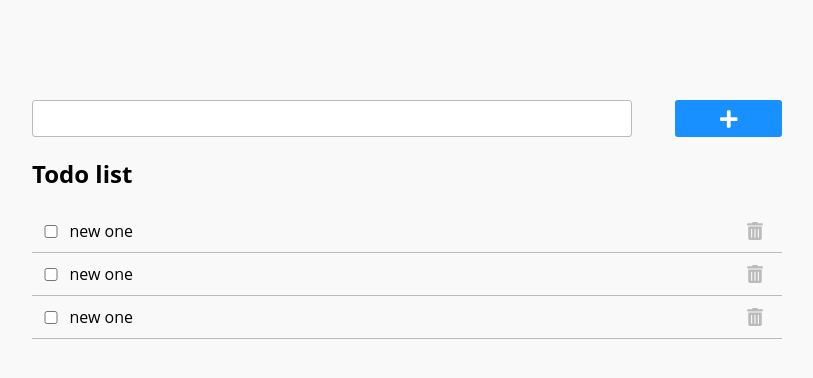
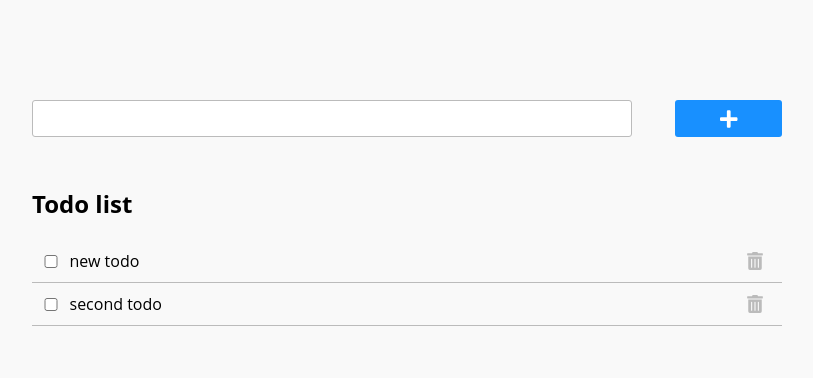
Before and after one commit to evgenydus/react-todo-app, a React (Create React App) app: page / in a window 1280 px wide. Shown: the top 378 px of the page, without its empty margins (233-1046 px from the left). Built offline with nearby package versions, Linux system fonts and the light colour scheme.

Commit message:
feat: implement task completing

```diff
--- a/src/Components/App/App.js
+++ b/src/Components/App/App.js
@@ -1,18 +1,39 @@
-import React from 'react';
+import React, { Component } from 'react';
 
 import './App.css';
 
 import AddTodo from '../AddTodo';
 import TodoList from '../TodoList';
 
-class App extends React.Component {
+class App extends Component {
+  constructor(props) {
+    super(props);
+    this.state = {
+      todos: [
+        {id: 1, text: 'new todo', isCompleted: false},
+        {id: 2, text: 'second todo', isCompleted: false},
+      ]
+    }
+  }
+
+  toggleTodo = (id) => {
+    this.setState(
+      this.state.todos.map(todo => {
+        if (todo.id === id) {
+          todo.isCompleted = !todo.isCompleted
+        }
+        return todo
+      })
+    )
+  }
 
   render() {
+    const { todos } = this.state;
 
     return (
       <div className="App">
         <AddTodo />
-        <TodoList />
+        <TodoList onToggle={this.toggleTodo} todos={todos} />
       </div>
     );
   }
--- a/src/Components/TodoList/TodoItem/index.css
+++ b/src/Components/TodoList/TodoItem/index.css
@@ -24,8 +24,13 @@
   flex-basis: 5%;
   font-size: 18px;
   max-width: 20px;
+  transition: .25s;
 }
 
 .remove-button:hover {
   color: #f52e39;
 }
+
+.done {
+  text-decoration: line-through;
+}
--- a/src/Components/TodoList/TodoItem/index.js
+++ b/src/Components/TodoList/TodoItem/index.js
@@ -5,18 +5,22 @@ import './index.css';
 import { FontAwesomeIcon } from '@fortawesome/react-fontawesome';
 import { faTrashAlt } from '@fortawesome/free-solid-svg-icons';
 
-class TodoItem extends React.Component {
+const TodoItem = ({ onChange, todo }) => {
+  const textStyles = ['todo-text']
+  if (todo.isCompleted) textStyles.push('done');
 
-  render() {
-
-    return(
-      <li className="todo-item">
-        <input className="checkbox" type="checkbox" />
-        <div className="todo-text">new one</div>
-        <FontAwesomeIcon className="remove-button" icon={faTrashAlt} />
-      </li>
-    )
-  }
+  return (
+    <li className="todo-item">
+      <input
+        checked={todo.isCompleted}
+        className="checkbox"
+        onChange={() => onChange(todo.id)}
+        type="checkbox"
+      />
+      <div className={textStyles.join(' ')}>{todo.text}</div>
+      <FontAwesomeIcon className="remove-button" icon={faTrashAlt} />
+    </li>
+  )
 }
 
 export default TodoItem;
--- a/src/Components/TodoList/index.css
+++ b/src/Components/TodoList/index.css
@@ -1,5 +1,5 @@
 .todo-container {
-  margin-top: 20px;
+  margin-top: 50px;
 }
 
 .list-title {
--- a/src/Components/TodoList/index.js
+++ b/src/Components/TodoList/index.js
@@ -4,21 +4,20 @@ import './index.css';
 
 import TodoItem from './TodoItem';
 
-class TodoList extends React.Component {
+const TodoList = ({ onToggle, todos }) => {
 
-  render() {
-
-    return(
+  return (
     <div className="todo-container">
       <h2 className="list-title">Todo list</h2>
       <ul className="todo-list">
-          <TodoItem />
-          <TodoItem />
-          <TodoItem />
+        {todos.map((todo) => {
+          return (
+            <TodoItem key={todo.id} onChange={onToggle} todo={todo} />
+          )
+        })}
       </ul>
     </div>
   )
 }
-}
 
 export default TodoList;
```
Also changed, not shown: src/Components/AddTodo/index.js (+3 -6 lines). Lines whose indentation alone changed are shown as unchanged.
